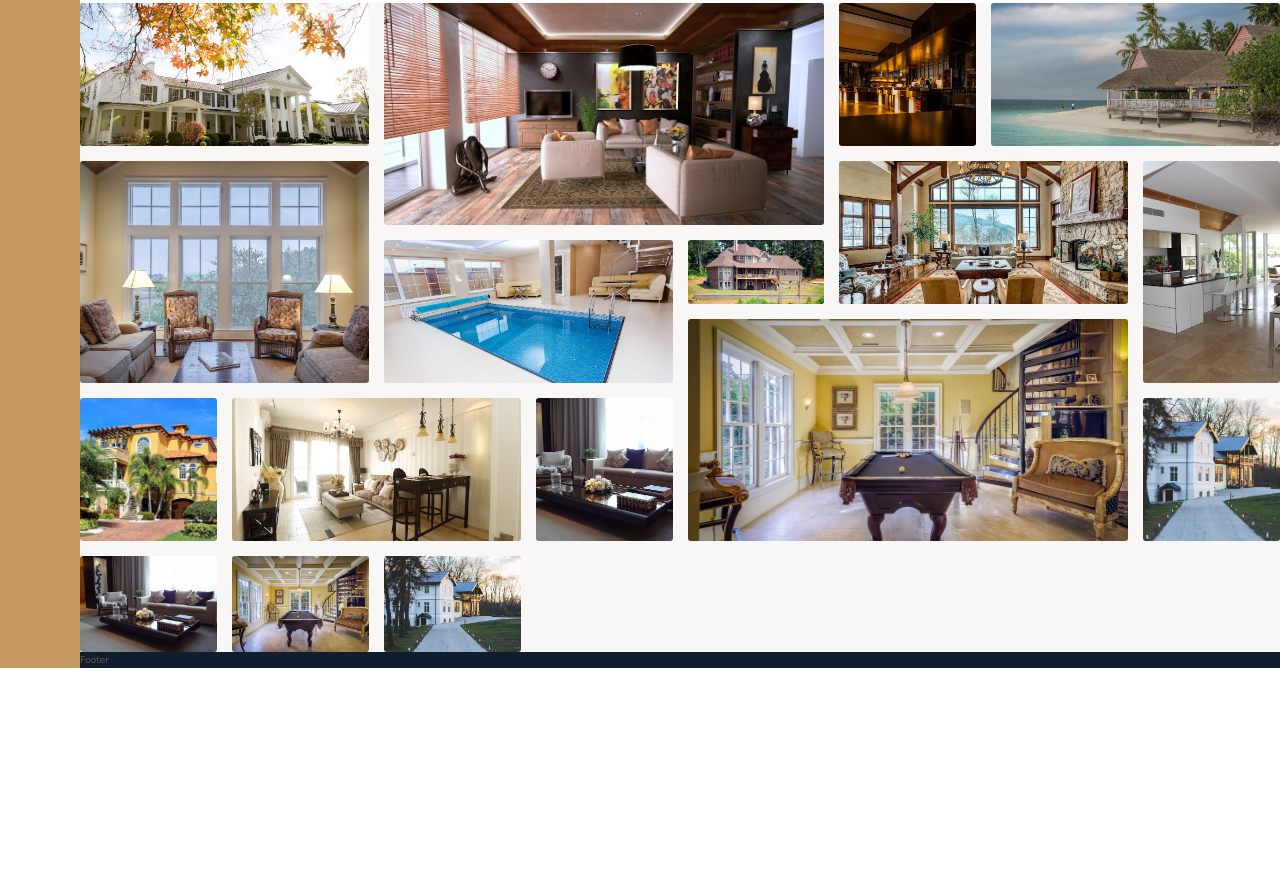
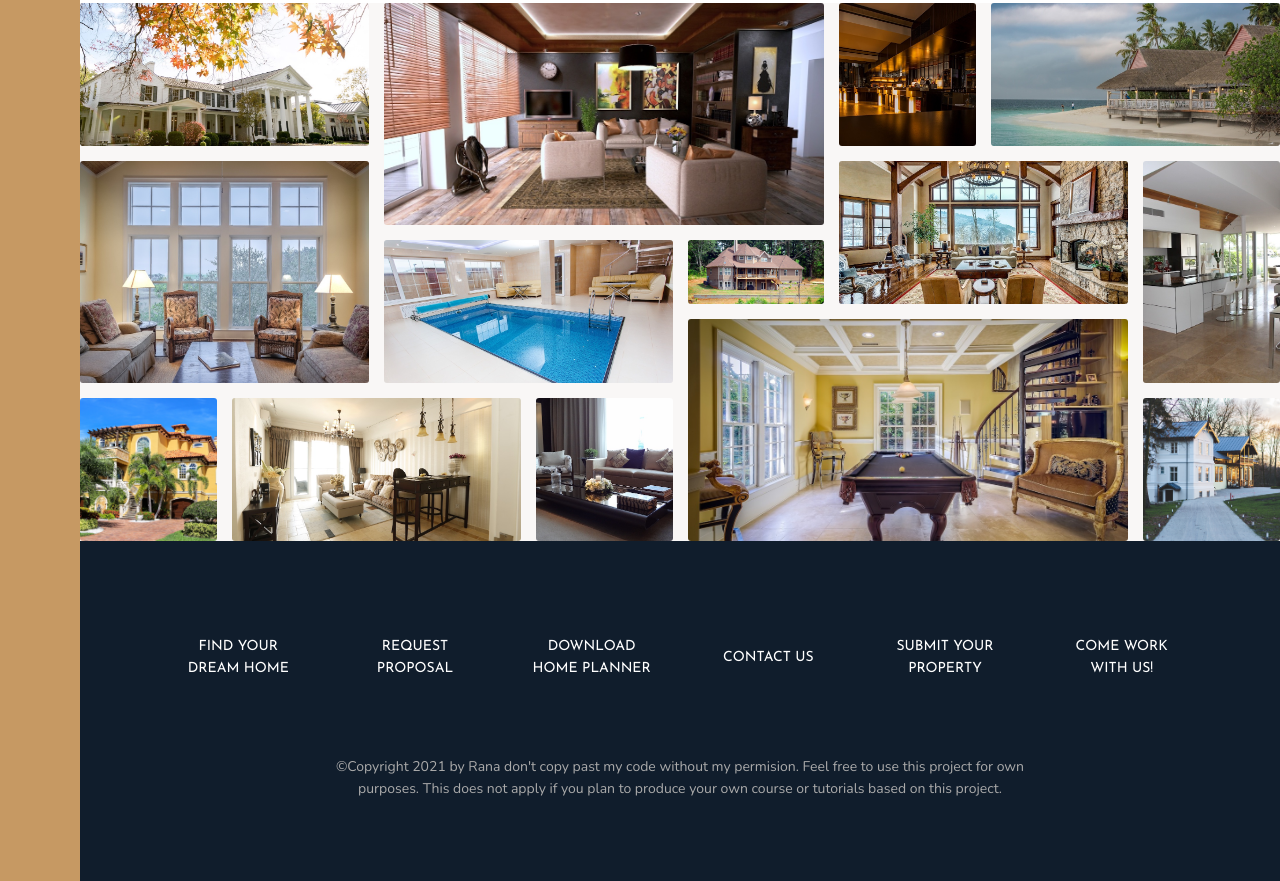
Before and after one commit to iamtheasad/nexter-l-p, a website: page index.html in a window 1280 px wide. Shown: the part 3132-4013 px from the top of the page. Before the commit the page ends 3800 px from the top, so only its background shows below. Drawn offline with nearby package versions, Linux system fonts and the light colour scheme.

Commit message:
feat: footer section added

```diff
--- a/index.html
+++ b/index.html
@@ -343,20 +343,21 @@
         <figure class="gallery__item gallery__item--14">
             <img src="img/gal-14.jpeg" alt="Gallery Image 14" class="gallery__img">
         </figure>
-
-        <figure class="gallery__item gallery__item--15">
-            <img src="img/gal-12.jpeg" alt="Gallery Image 12" class="gallery__img">
-        </figure>
-        <figure class="gallery__item gallery__item--16">
-            <img src="img/gal-13.jpeg" alt="Gallery Image 13" class="gallery__img">
-        </figure>
-        <figure class="gallery__item gallery__item--17">
-            <img src="img/gal-14.jpeg" alt="Gallery Image 14" class="gallery__img">
-        </figure>
     </section>
 
     <footer class="footer">
-        Footer
+        <ul class="nav">
+            <li class="nav__item"><a href="#" class="nav__link">Find your dream home</a></li>
+            <li class="nav__item"><a href="#" class="nav__link">Request proposal</a></li>
+            <li class="nav__item"><a href="#" class="nav__link">Download home planner</a></li>
+            <li class="nav__item"><a href="#" class="nav__link">Contact us</a></li>
+            <li class="nav__item"><a href="#" class="nav__link">Submit your property</a></li>
+            <li class="nav__item"><a href="#" class="nav__link">Come work with us!</a></li>
+        </ul>
+
+        <p class="copyright">
+            &copy;Copyright 2021 by <a href="https://github.com/iamtheasad" class="copyright__link">Rana</a> don't copy past my code without my permision. Feel free to use this project for own purposes. This does not apply if you plan to produce your own course or tutorials based on this project.
+        </p>
     </footer>
 </body>
 
--- a/sass/_footer.scss
+++ b/sass/_footer.scss
@@ -1,4 +1,59 @@
 .footer {
    background-color: $color-secondary;
    grid-column: full-start / full-end;
+
+   padding: 8rem;
 }
+
+.nav {
+   list-style: none;
+
+   display: grid;
+   grid-template-columns: repeat(auto-fit, minmax(15rem, 1fr));
+   grid-gap: 2rem;
+   align-items: center;
+
+   &__link:link,
+   &__link:visited {
+      font-family: $font-display;
+      font-size: 1.4rem;
+      font-weight: 400;
+      color: #fff;
+      text-transform: uppercase;
+      text-decoration: none;
+      transition: all .2s;
+      display: block;
+      padding: 1.5rem;
+      backface-visibility: hidden;
+      text-align: center;
+   }
+
+   &__link:hover,
+   &__link:active {
+      background-color: rgba(#fff, 0.05);
+      transform: translateY(-3px);
+   }
+}
+
+.copyright {
+   width: 70%;
+   font-size: 1.4rem;
+   color: $color-grey-light-2;
+   margin-top: 6rem;
+   margin-right: auto;
+   margin-left: auto;
+   text-align: center;
+
+   &__link:link,
+   &__link:visited {
+      color: $color-grey-light-2;
+      text-decoration: none;
+      transition: .1s;
+   }
+
+   &__link:hover,
+   &__link:active {
+      color: $color-primary-dark;
+      text-decoration: underline;
+   }
+}
```
Also changed, not shown: css/style.css.
